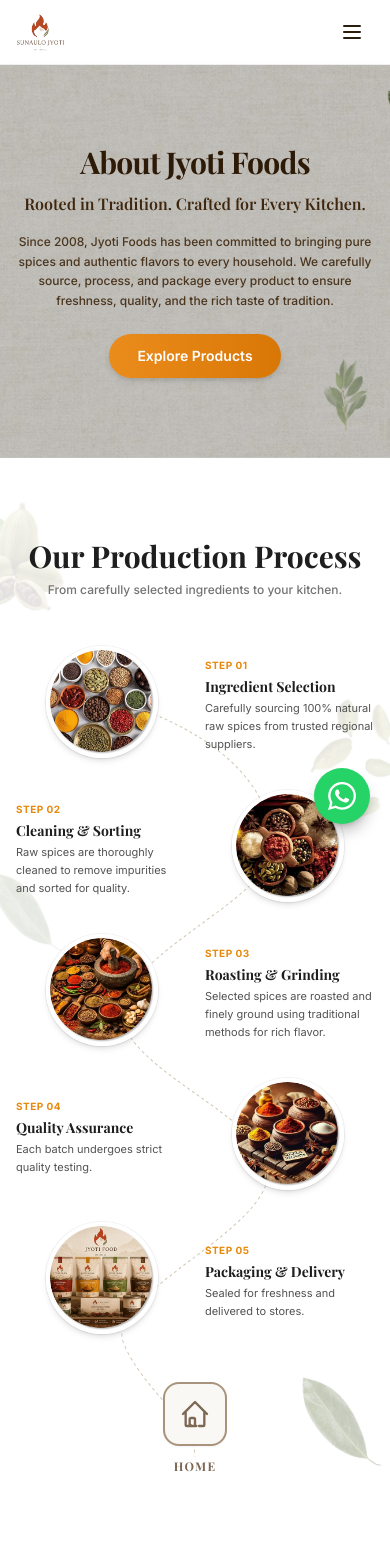
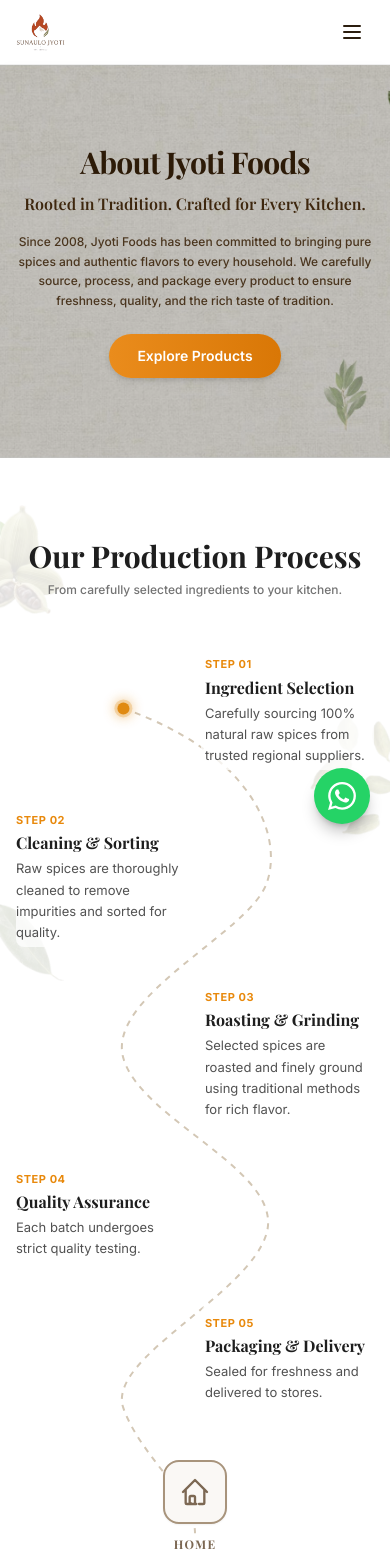
Before and after one commit to roshansth10/SunauloJyoti, a Next.js app: page /about in a window 390 px wide. Shown: the top 1568 px of the page. Built offline with nearby package versions, Linux system fonts and the light colour scheme.

Commit message:
Implement GSAP animations in ProductionProcess component; add animated dotted line and update image dimensions

```diff
--- a/components/about/ProductionProcess.tsx
+++ b/components/about/ProductionProcess.tsx
@@ -1,4 +1,11 @@
+"use client";
+
 import Image from "next/image";
+import { useEffect, useRef } from "react";
+import { gsap } from "gsap";
+import { ScrollTrigger } from "gsap/ScrollTrigger";
+
+gsap.registerPlugin(ScrollTrigger);
 
 const STEPS = [
   {
@@ -36,29 +43,191 @@
   },
 ];
 
+// Dotted path (same route as before) and its viewBox size
+const VB_W = 800;
+const VB_H = 1450;
+const PATH_D =
+  "M 240 100 C 520 170, 600 300, 560 380 C 520 460, 200 560, 240 660 C 280 760, 600 840, 560 940 C 520 1040, 200 1140, 240 1220 C 280 1300, 400 1360, 400 1420";
+
+// Distance of an element's top edge from the top of `root`, ignoring any GSAP transforms
+function offsetWithin(el: HTMLElement, root: HTMLElement) {
+  let y = 0;
+  let node: HTMLElement | null = el;
+  while (node && node !== root) {
+    y += node.offsetTop;
+    node = node.offsetParent as HTMLElement | null;
+  }
+  return y;
+}
+
 export default function ProductionProcess() {
+  const stepsRef = useRef<HTMLDivElement>(null); // the `relative` container around line + steps
+  const revealRef = useRef<SVGPathElement>(null); // mask path that "draws" the line
+  const dotRef = useRef<HTMLDivElement>(null); // glowing dot at the tip of the line
+  const circleRefs = useRef<(HTMLDivElement | null)[]>([]); // the 5 step images
+
+  useEffect(() => {
+    const container = stepsRef.current;
+    const reveal = revealRef.current;
+    const dot = dotRef.current;
+    const circles = circleRefs.current.filter(
+      (el): el is HTMLDivElement => el !== null,
+    );
+    if (!container || !reveal || !dot || circles.length === 0) return;
+
+    const len = reveal.getTotalLength();
+
+    // Reduced motion: show everything immediately, no animation, no dot
+    if (window.matchMedia("(prefers-reduced-motion: reduce)").matches) {
+      gsap.set(reveal, { strokeDasharray: len, strokeDashoffset: 0 });
+      gsap.set(dot, { autoAlpha: 0 });
+      gsap.set(circles, { autoAlpha: 1 });
+      return;
+    }
+
+    gsap.set(reveal, { strokeDasharray: len, strokeDashoffset: len });
+
+    // Convert a point on the path (viewBox units) to pixels inside the container
+    const placeDot = (p: number) => {
+      const pt = reveal.getPointAtLength(len * p);
+      gsap.set(dot, {
+        x: (pt.x / VB_W) * container.clientWidth,
+        y: (pt.y / VB_H) * container.clientHeight,
+      });
+    };
+
+    // Path progress (0–1) at which the line reaches a given viewBox y.
+    // The path only ever moves downward, so a binary search works.
+    const progressAtY = (vbY: number) => {
+      let lo = 0;
+      let hi = 1;
+      for (let i = 0; i < 24; i++) {
+        const mid = (lo + hi) / 2;
+        if (reveal.getPointAtLength(len * mid).y < vbY) lo = mid;
+        else hi = mid;
+      }
+      return hi;
+    };
+
+    // For each image: the progress at which the line arrives at it
+    // (measured from the real layout, so it stays correct on every screen size)
+    const computeThresholds = () =>
+      circles.map((el) => {
+        const top = offsetWithin(el, container);
+        const triggerY = top + el.offsetHeight * 0.15;
+        const vbY = (triggerY / container.clientHeight) * VB_H;
+        return Math.max(progressAtY(vbY), 0.002);
+      });
+
+    let thresholds = computeThresholds();
+    const shown = circles.map(() => false);
+    const state = { p: 0 };
+    placeDot(0);
+
+    const ctx = gsap.context(() => {
+      // One paused fade-in tween per image; played/reversed as the line passes
+      const fades = circles.map((el) =>
+        gsap.fromTo(
+          el,
+          { autoAlpha: 0, y: 24, scale: 0.9 },
+          {
+            autoAlpha: 1,
+            y: 0,
+            scale: 1,
+            duration: 0.9,
+            ease: "power2.out",
+            paused: true,
+          },
+        ),
+      );
+
+      gsap.to(state, {
+        p: 1,
+        ease: "none",
+        scrollTrigger: {
+          trigger: container,
+          // Functions are re-evaluated on every refresh, so rotating the phone
+          // or resizing the window picks the right values automatically.
+          start: () => (window.innerWidth < 640 ? "top 75%" : "top 55%"),
+          end: () => (window.innerWidth < 640 ? "bottom 80%" : "bottom 75%"),
+          scrub: window.innerWidth < 640 ? 1 : 1.5, // higher = slower, smoother (try 2–3)
+        },
+        onUpdate: () => {
+          gsap.set(reveal, { strokeDashoffset: len * (1 - state.p) });
+          placeDot(state.p);
+
+          // Fade each image in when the line reaches it (and out if you scroll back up)
+          fades.forEach((tween, i) => {
+            const reached = state.p >= thresholds[i];
+            if (reached !== shown[i]) {
+              shown[i] = reached;
+              if (reached) tween.play();
+              else tween.reverse();
+            }
+          });
+        },
+      });
+    }, container);
+
+    // Keep everything aligned after resize / layout changes
+    const onRefresh = () => {
+      thresholds = computeThresholds();
+      placeDot(state.p);
+    };
+    ScrollTrigger.addEventListener("refresh", onRefresh);
+
+    return () => {
+      ScrollTrigger.removeEventListener("refresh", onRefresh);
+      ctx.revert();
+    };
+  }, []);
+
   return (
     <section className="relative overflow-hidden bg-white py-20 sm:py-28">
       {/* Exact Transparent Leaf Accents matching design locations */}
       {/* Top Left Leaf */}
       <div className="pointer-events-none absolute left-0 top-[4%] w-16 sm:w-28 md:w-48 lg:w-56 opacity-30 md:opacity-90 z-0">
-        <Image src="/images/crop4.png" alt="" width={537} height={915} className="object-contain object-left-top" />
+        <Image
+          src="/images/crop4.png"
+          alt=""
+          width={300}
+          height={450}
+          className="object-contain object-left-top"
+        />
       </div>
 
       {/* Mid Left Leaf */}
       <div className="pointer-events-none absolute left-0 top-[38%] w-16 sm:w-28 md:w-44 lg:w-52 opacity-30 md:opacity-90 z-0">
-        <Image src="/images/crop5.png" alt="" width={604} height={725} className="object-contain object-left-center" />
+        <Image
+          src="/images/crop5.png"
+          alt=""
+          width={304}
+          height={425}
+          className="object-contain object-left-center"
+        />
       </div>
 
       {/* Mid Right Leaf */}
       <div className="pointer-events-none absolute right-0 top-[22%] w-20 sm:w-32 md:w-56 lg:w-64 opacity-30 md:opacity-90 z-0">
-        <Image src="/images/crop3.png" alt="" width={881} height={1310} className="object-contain object-right-center" />
+        <Image
+          src="/images/crop3.png"
+          alt=""
+          width={80}
+          height={100}
+          className="object-contain object-right-center"
+        />
       </div>
 
       {/* Bottom Right Leaf Cluster */}
-      <div className="pointer-events-none absolute right-2 sm:right-6 md:right-10 bottom-[8%] w-20 sm:w-32 md:w-52 lg:w-60 opacity-30 md:opacity-90 z-0">
-        <Image src="/images/crop6.png" alt="" width={584} height={652} className="object-contain object-right-bottom" />
-      </div>
+      {/* <div className="pointer-events-none absolute right-2 sm:right-6 md:right-10 bottom-[8%] w-20 sm:w-32 md:w-52 lg:w-60 opacity-30 md:opacity-90 z-0">
+        <Image
+          src="/images/crop6.png"
+          alt=""
+          width={100}
+          height={150}
+          className="object-contain object-right-bottom"
+        />
+      </div> */}
 
       <div className="container-px mx-auto max-w-5xl relative z-10">
         {/* Section Heading */}
@@ -72,21 +241,64 @@
         </div>
 
         {/* Process Steps */}
-        <div className="relative">
-          {/* SVG Dotted Curved Line — visible on all screens */}
+        <div className="relative" ref={stepsRef}>
+          {/* Animated dotted curved line — draws step 1 → 5 → Home as you scroll */}
           <svg
             className="absolute inset-0 w-full h-full pointer-events-none"
-            viewBox="0 0 800 1450"
+            viewBox={`0 0 ${VB_W} ${VB_H}`}
             fill="none"
             preserveAspectRatio="none"
+            aria-hidden="true"
           >
+            <defs>
+              {/* The mask is what gets "drawn" by scroll. Its stroke is thick so it
+                  fully covers the dotted line underneath. */}
+              <mask
+                id="process-path-reveal"
+                maskUnits="userSpaceOnUse"
+                x="0"
+                y="0"
+                width={VB_W}
+                height={VB_H}
+              >
+                <path
+                  ref={revealRef}
+                  d={PATH_D}
+                  stroke="#fff"
+                  strokeWidth="24"
+                  strokeLinecap="round"
+                  fill="none"
+                />
+              </mask>
+            </defs>
+
+            {/* 1. Faint track: the full dotted route, always visible */}
             <path
-              d="M 240 100 C 520 170, 600 300, 560 380 C 520 460, 200 560, 240 660 C 280 760, 600 840, 560 940 C 520 1040, 200 1140, 240 1220 C 280 1300, 400 1360, 400 1420"
+              d={PATH_D}
               stroke="#D3C7B5"
               strokeWidth="2"
               strokeDasharray="6 6"
+              vectorEffect="non-scaling-stroke"
             />
+
+            {/* 2. Saffron progress line: same dots, revealed progressively by the mask */}
+            <g mask="url(#process-path-reveal)">
+              <path
+                d={PATH_D}
+                stroke="#E08A12"
+                strokeWidth="2.5"
+                strokeDasharray="6 6"
+                vectorEffect="non-scaling-stroke"
+              />
+            </g>
           </svg>
+
+          {/* 3. Travelling dot at the tip of the line */}
+          <div
+            ref={dotRef}
+            aria-hidden="true"
+            className="pointer-events-none absolute left-0 top-0 -ml-1.5 -mt-1.5 h-3 w-3 sm:-ml-2 sm:-mt-2 sm:h-4 sm:w-4 rounded-full bg-[#E08A12] shadow-[0_0_0_3px_rgba(224,138,18,0.25),0_0_12px_3px_rgba(224,138,18,0.45)] sm:shadow-[0_0_0_4px_rgba(224,138,18,0.25),0_0_16px_4px_rgba(224,138,18,0.45)]"
+          />
 
           {/* Steps List */}
           <div className="flex flex-col gap-8 sm:gap-16 md:gap-24 relative z-10">
@@ -99,8 +311,14 @@
                       isLeft ? "flex-row" : "flex-row-reverse"
                     }`}
                   >
-                    {/* Circle Image Side */}
-                    <div className="w-1/2 flex justify-center">
+                    {/* Circle Image Side — fades in when the dotted line reaches it.
+                        opacity-0 prevents a flash before GSAP takes over. */}
+                    <div
+                      ref={(el) => {
+                        circleRefs.current[idx] = el;
+                      }}
+                      className="w-1/2 flex justify-center opacity-0"
+                    >
                       <div className="relative w-28 h-28 min-[400px]:w-36 min-[400px]:h-36 sm:w-52 sm:h-52 md:w-60 md:h-60 rounded-full overflow-hidden shadow-md border-4 border-white ring-1 ring-black/5 group flex-shrink-0 transition-transform duration-500 hover:scale-105">
                         <Image
                           src={step.image}
@@ -114,17 +332,19 @@
 
                     {/* Text Description Side */}
                     <div
-                      className={`w-1/2 ${
-                        isLeft ? "text-left pl-1 sm:pl-4" : "text-left pr-1 sm:pr-4"
+                      className={`w-1/2 rounded-lg bg-white/75 py-1 sm:bg-transparent sm:py-0 ${
+                        isLeft
+                          ? "text-left pl-1 sm:pl-4"
+                          : "text-left pr-1 sm:pr-4"
                       }`}
                     >
-                      <span className="inline-block text-[10px] sm:text-xs font-bold uppercase tracking-wider text-brand-orange mb-1">
+                      <span className="inline-block text-[11px] sm:text-xs font-bold uppercase tracking-wider text-brand-orange mb-1">
                         Step 0{idx + 1}
                       </span>
-                      <h3 className="font-display text-sm sm:text-xl font-bold text-[#1E1E1E] leading-snug">
+                      <h3 className="font-display text-base sm:text-xl font-bold text-[#1E1E1E] leading-snug">
                         {step.title}
                       </h3>
-                      <p className="mt-1 sm:mt-2 text-[11px] sm:text-sm text-neutral-600 leading-relaxed max-w-xs">
+                      <p className="mt-1 sm:mt-2 text-[13px] sm:text-sm text-neutral-600 leading-relaxed max-w-xs">
                         {step.description}
                       </p>
                     </div>
--- a/package.json
+++ b/package.json
@@ -9,6 +9,7 @@
     "lint": "next lint"
   },
   "dependencies": {
+    "gsap": "^3.15.0",
     "lenis": "^1.3.26",
     "next": "14.2.35",
     "react": "^18.3.1",
```
Also changed, not shown: 1 other file (tests, documents, lock files or other folders).
